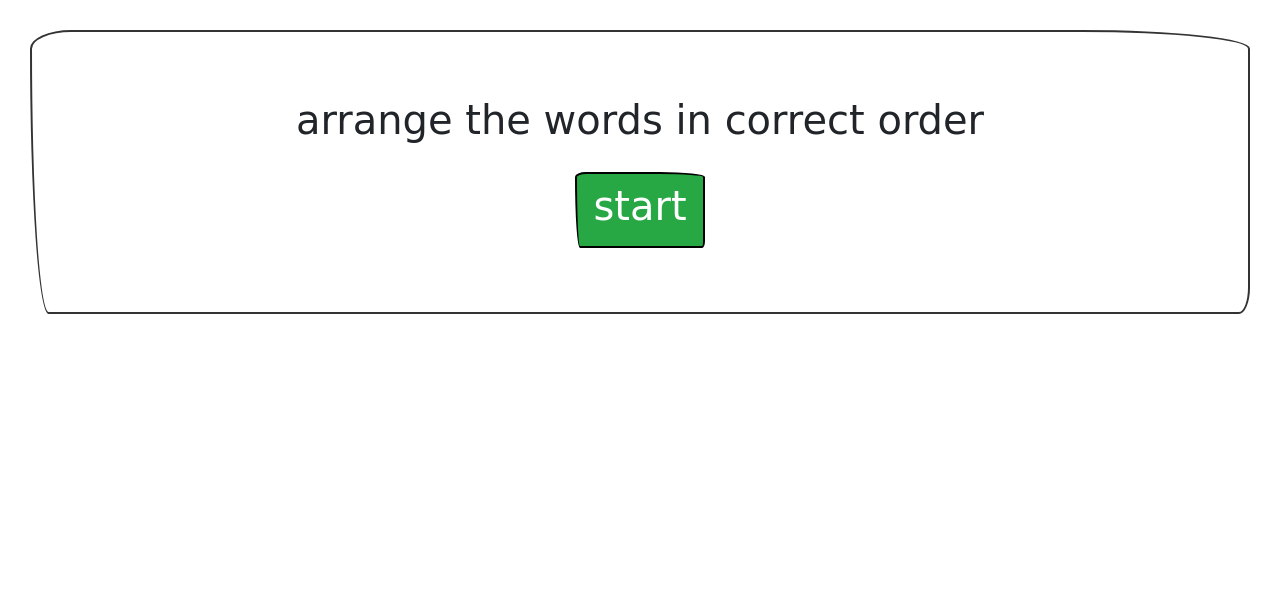
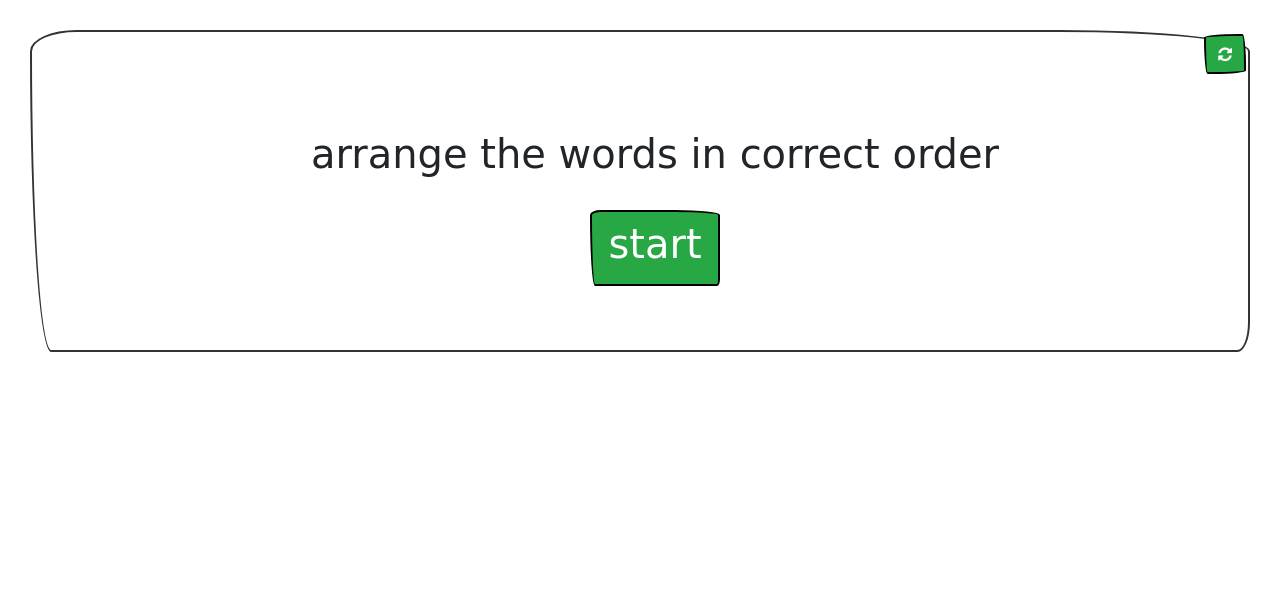
Before and after one commit to crissycancode/word-game-draggable, a PHP site: page / in a window 1280 px wide. Shown: the top 592 px of the page. Run offline with PHP 8.4, Linux system fonts and the light colour scheme; some web fonts are replaced.

Commit message:
Add files via upload

```diff
--- a/controller.js
+++ b/controller.js
@@ -11,13 +11,15 @@ const htmlElement = new Elements();
 let index = 0;
 let length = 0;
 
+document.getElementById('reload').addEventListener('click', (e) =>{
+  window.location.reload("Refresh");
+});
+
 const nextButton = document.getElementById('button');
 nextButton.addEventListener('click', (event) =>{
   intro();
   document.getElementById('button').disabled = 'true';
   nextButton.innerHTML ='<h1>next</h1>';
-  nextButton.style.border = '2px solid #000000';
-  nextButton.classList.add("btn", "btn-success", "btn-lg");
 
   event.preventDefault();
   if(index !== length){
--- a/drag.js
+++ b/drag.js
@@ -46,7 +46,6 @@ export class Drag {
       }else{
         this.parentElement.classList.add('border-danger');
         draggableElement.firstChild.style.color = '#DC143C';
-        console.log(this.parentElement);
         setTimeout(_=>{
           this.parentElement.classList.remove('border-danger');
           draggableElement.firstChild.style.color = '#000000';
--- a/index.html
+++ b/index.html
@@ -5,12 +5,20 @@
     <meta name="viewport" content="width=device-width, initial-scale=1.0">
     <link rel="stylesheet" href="https://bootswatch.com/4/sketchy/bootstrap.css">
     <link rel="stylesheet" href="https://bootswatch.com/4/sketchy/bootstrap.min.css">
+    <link rel="stylesheet" href="https://stackpath.bootstrapcdn.com/font-awesome/4.7.0/css/font-awesome.min.css" integrity="sha384-wvfXpqpZZVQGK6TAh5PVlGOfQNHSoD2xbE+QkPxCAFlNEevoEH3Sl0sibVcOQVnN" crossorigin="anonymous">
     <link rel="stylesheet" href="style.css">
     <title>Word Game</title>
   </head>
   <body>
     <div class="wrapper">
       <div class="page-container jumbotron" id="page-container">
+        <button type="button" id="reload" class="btn btn-success btn" style="border:2px solid #000000; float: right">
+          <i class="fa fa-refresh" aria-hidden="true"></i>
+        </button>
+        <br>
+        <br>
+        <br>
+        <br>
         <h1 id="intro"></h1>
         <div class="draggable-container" id="draggableContainer">
 
@@ -19,18 +27,17 @@
         <div class="droppable-container" id="droppableContainer">
 
         </div>
+
+        <br>
         <!-- end of droppableContainer -->
-        <button type="button" id="button">
+
+        <button type="button" id="button" class="btn btn-success" style="border:2px solid #000000;">
           <h1>start</h1>
         </button>
+        <br>
+
         <!-- end of button -->
-        <!-- <div class="footer-container">
-          <h6 style="float: left; width: 100%; text-align: center;">
-            Word Game by CrissyCanCode &nbsp &nbsp &nbsp &nbsp &nbsp copyright
-            <span style="font-size: 40px;">&copy;</span>2020
-          </h6>
-        </div>
-        end of footer -->
+
       </div>
       <!-- end of page-container -->
       <footer class="page-footer font-small blue fixed-bottom" style="background: #333; color: white">
--- a/style.css
+++ b/style.css
@@ -27,19 +27,14 @@
   justify-content: center;
 }
 
-.btn {
-  width: fit-content;
-  height: fit-content;
-  border: 2px solid #000000;
-  margin-top: 20px;
-}
-
 .page-container{
   position: relative;
   max-height: fit-content;
   justify-content: center;
   width: 100% - margin;
   margin: 30px;
+  padding-top: 2px;
+  padding-right: 2px;
   text-align: center;
 }
 
```
